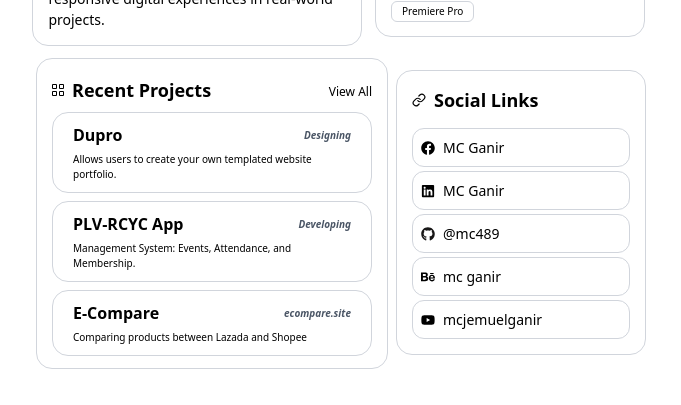
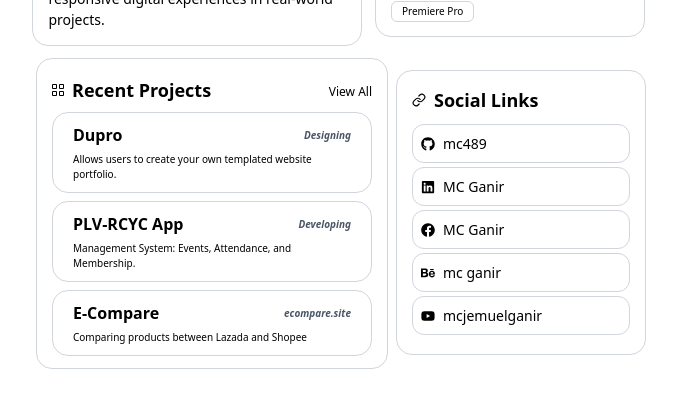
Before and after one commit to mc489/mc489portfolio, a React (Vite) app: page / in a window 1280 px wide. Shown: the part 717-1122 px from the top of the page, without its empty margins (299-980 px from the left). Built offline with nearby package versions, Linux system fonts and the light colour scheme.

Commit message:
optimized code for social links update

```diff
--- a/src/Social_Links.jsx
+++ b/src/Social_Links.jsx
@@ -6,94 +6,52 @@ import { FaBehance } from 'react-icons/fa';
 import { FaYoutube } from 'react-icons/fa'; // 'fa' for Font Awesome
 import { useMediaQuery } from 'react-responsive';
 import { LuLink } from "react-icons/lu";
+import { icon } from '@fortawesome/fontawesome-svg-core';
+import { color } from 'framer-motion';
 
 function SocialLinks() {
     const isDesktopOrLaptop = useMediaQuery({
         query: '(min-width: 700px)'
     })
-    const isBigScreen = useMediaQuery({ query: '(min-width: 1824px)' })
     const isTabletOrMobile = useMediaQuery({ query: '(max-width:  699px)' })
-    const isPortrait = useMediaQuery({ query: '(orientation: portrait)' })
-    const isRetina = useMediaQuery({ query: '(min-resolution: 2dppx)' })
+
+
+    const socialLinks = [{ name: 'mc489', icon: FaGithub, color: 'black', url: 'https://github.com/mc489'},
+    { name: 'MC Ganir', icon: FaLinkedin, color: 'black', url: 'https://www.linkedin.com/in/mc-ganir-552264210/'},
+    { name: 'MC Ganir', icon: FaFacebook, color: 'black', url: 'https://www.facebook.com/evmcpov' },
+    { name: 'mc ganir', icon: FaBehance, color: 'black', url: 'https://www.behance.net/mcganir'},
+    { name: 'mcjemuelganir', icon: FaYoutube, color: 'black', url:'https://www.youtube.com/@mcjemuelganir' },
+    ];
+
+    const renderLinks = (iconSize, textSize) => (
+        socialLinks.map((link, index) => {
+            const Icon = link.icon;
+            return (
+                <a key={index} href={link.url} target="_blank" rel="noopener noreferrer" className="w-full">
+                    <button className="mb-[4px] cursor-pointer w-full rounded-[12px] border-1 border-gray-300 px-2 py-2 hover:-translate-y-0.5 duration-200 ">
+                        <div className="flex flex-row items-center gap-2">
+                            <Icon size={iconSize} style={{ color: link.color }} />
+                            <span className={`${textSize} text-black`}>{link.name}</span>
+                        </div>
+                    </button>
+                </a>
+            );
+        })
+    );
+
 
     return (
         <>
             {isDesktopOrLaptop &&
-        <div className="flex  items-center justify-center ">
+                <div className="flex items-center justify-center ">
 
-            <div className=" hover:shadow-sm flex-col  w-full relative max-w-[250px]  gap-1 rounded-[16px] p-[15px] mt-[10px] text-left border border-gray-300">
+                    <div className=" hover:shadow-sm flex-col w-full relative max-w-[250px]  gap-1 rounded-[16px] p-[15px] mt-[10px] text-left border border-gray-300">
 
-               <div className='flex items-center gap-2 mb-[14px] '>
-
-
-              <LuLink size={14} color="black"/>
+                        <div className='flex items-center gap-2 mb-[10px] '>
+                            <LuLink size={14} color="black" />
                             <span className="text-lg font-semibold">Social Links</span>
                         </div>
-
-
-                <a href="https://web.facebook.com/evmcpov" target="_blank" rel="noopener noreferrer">
-                    <button className="mb-[4px] cursor-pointer w-full rounded-[12px] border-1 border-gray-300 px-2 py-2 hover:-translate-y-0.5 duration-200 ">
-                        <div className="items-center flex flex-row items-center gap-2 ">
-
-                            <FaFacebook size={14} color="black" />
-                            <span className='text-[14px]'> MC Ganir</span>
-
-                        </div>
-                    </button>
-                </a>
-
-
-                <a href=" https://www.linkedin.com/in/mc-ganir-552264210/" target="_blank" rel="noopener noreferrer">
-                    <button className="mb-[4px] cursor-pointer w-full rounded-[12px] border-1 border-gray-300 px-2
-                    py-2 hover:-translate-y-0.5  duration-200 ">
-                        <div className="items-center flex flex-row items-center gap-2 ">
-
-                            <FaLinkedin size={14} color="black" />
-                            <span className='text-[14px]'>
-
-                                MC Ganir
-                            </span>
-                        </div>
-                    </button>
-                </a>
-
-
-                <a href=" https://github.com/mc489" target="_blank" rel="noopener noreferrer">
-                    <button className="mb-[4px] cursor-pointer w-full rounded-[12px] border-1 border-gray-300 px-2 py-2 hover:-translate-y-0.5 duration-200 ">
-                        <div className="items-center flex flex-row items-center gap-2 ">
-                            <FaGithub size={14} color="#181717" />
-                            <span className='text-[14px]'>
-
-                                @mc489     </span>
-                        </div>
-                    </button>
-                </a>
-
-
-                <a href=" https://www.behance.net/mcganir" target="_blank" rel="noopener noreferrer">
-                    <button className="mb-[4px] cursor-pointer w-full rounded-[12px] border-1 border-gray-300 px-2 py-2 hover:-translate-y-0.5 duration-200 ">
-                        <div className="items-center flex flex-row items-center gap-2 ">
-                            <FaBehance size={14} color="black" />
-                            <span className='text-[14px]'>
-                                mc ganir
-                            </span>
-                        </div>
-                    </button>
-                </a>
-
-
-                <a href=" https://www.youtube.com/@mcjemuelganir" target="_blank" rel="noopener noreferrer">
-                    <button className="cursor-pointer w-full rounded-[12px] border-1 border-gray-300 px-2 py-2 hover:-translate-y-0.5 duration-200 ">
-                        <div className="items-center flex flex-row items-center gap-2 ">
-                            <FaYoutube size={14} color="black" />
-                            <span className='text-[14px]'>
-                                mcjemuelganir
-                            </span>
-                        </div>
-
-
-                    </button>
-                </a>
+                            {renderLinks(14, "text-[14px] ")}
 
                     </div>
                 </div>
@@ -108,74 +66,11 @@ const isDesktopOrLaptop = useMediaQuery({
 
                         <div className='flex mb-2 gap-2 items-center'>
 
- <LuLink size={12} color="black"/>
+                            <LuLink size={12} color="black" />
                             <span className="text-[16px] font-semibold">Social Links</span>
-
                         </div>
 
-                <a href="https://web.facebook.com/evmcpov" target="_blank" rel="noopener noreferrer">
-                    <button className="cursor-pointer w-full rounded-[12px] border-1 border-gray-300 px-2 py-2 hover:-translate-y-0.5 duration-200 ">
-                        <div className="items-center flex flex-row items-center gap-2 ">
-
-                            <FaFacebook size={10} color="black" />
-                            <span className='text-[10px]'> MC Ganir</span>
-
-                        </div>
-                    </button>
-                </a>
-
-
-                <a href=" https://www.linkedin.com/in/mc-ganir-552264210/" target="_blank" rel="noopener noreferrer">
-                    <button className="cursor-pointer w-full rounded-[12px] border-1 border-gray-300 px-2 py-2 hover:-translate-y-0.5  duration-200 ">
-                        <div className="items-center flex flex-row items-center gap-2 ">
-
-                            <FaLinkedin size={10} color="black" />
-                            <span className='text-[10px]'>
-
-                                MC Ganir
-                            </span>
-                        </div>
-                    </button>
-                </a>
-
-
-                <a href=" https://github.com/mc489" target="_blank" rel="noopener noreferrer">
-                    <button className="cursor-pointer w-full rounded-[12px] border-1 border-gray-300 px-2 py-2 hover:-translate-y-0.5 duration-200 ">
-                        <div className="items-center flex flex-row items-center gap-2 ">
-                            <FaGithub size={10} color="#181717" />
-                            <span className='text-[10px]'>
-
-                                @mc489     </span>
-                        </div>
-                    </button>
-                </a>
-
-
-                <a href=" https://www.behance.net/mcganir" target="_blank" rel="noopener noreferrer">
-                    <button className="cursor-pointer w-full rounded-[12px] border-1 border-gray-300 px-2 py-2 hover:-translate-y-0.5 duration-200 ">
-                        <div className="items-center flex flex-row items-center gap-2 ">
-                            <FaBehance size={10} color="black" />
-                            <span className='text-[10px]'>
-                                mc ganir
-                            </span>
-                        </div>
-                    </button>
-                </a>
-
-
-                <a href=" https://www.youtube.com/@mcjemuelganir" target="_blank" rel="noopener noreferrer">
-                    <button className="cursor-pointer w-full rounded-[12px] border-1 border-gray-300 px-2 py-2 hover:-translate-y-0.5 duration-200 ">
-                        <div className="items-center flex flex-row items-center gap-2 ">
-                            <FaYoutube size={10} color="black" />
-                            <span className='text-[10px]'>
-                                mcjemuelganir
-                            </span>
-                        </div>
-
-
-                    </button>
-                </a>
-
+                         {renderLinks(10, "text-[10px] ")}
                     </div>
                 </div>
             }
```
Lines whose indentation alone changed are shown as unchanged.
